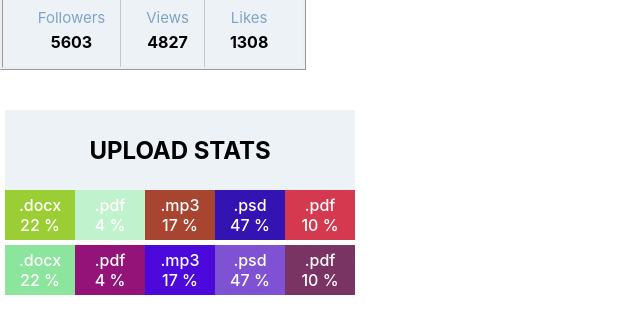
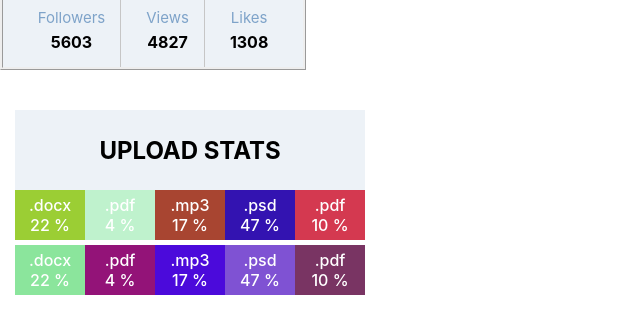
Before and after one commit to ramocoblisan/goit-react-hw-01-components, a React (Create React App) app: page / in a window 1280 px wide. Shown: the part 303-636 px from the top of the page, without its empty margins (0-640 px from the left). Built offline with nearby package versions, Linux system fonts and the light colour scheme.

Commit message:
Statistics style updated

```diff
--- a/src/components/Statistics/Statistics.module.css
+++ b/src/components/Statistics/Statistics.module.css
@@ -5,6 +5,7 @@
   width: 350px;
   justify-content: center;
   align-items: center;
+  margin-left: 10px;
 }
 
 .statList {
```
